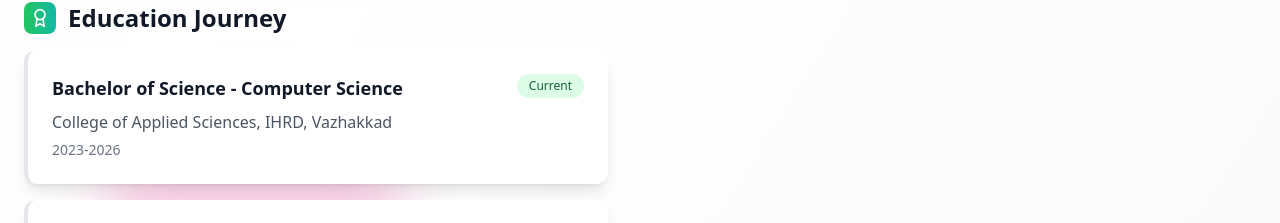
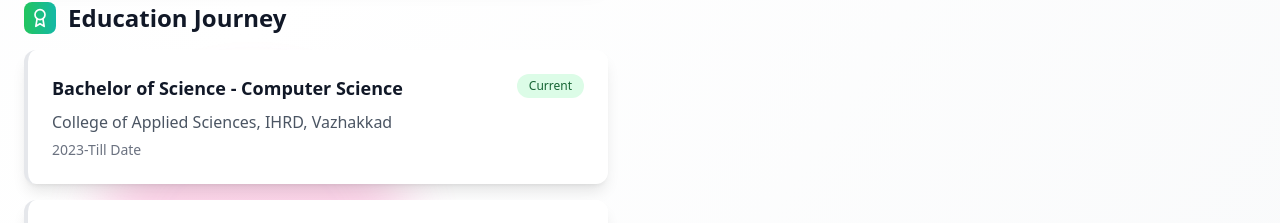
Before and after one commit to shabeer-wms/shabeer-wms.github.io, a React (Vite) app: page / in a window 1280 px wide. Shown: the part 2492-2715 px from the top of the page. Built offline with nearby package versions, Linux system fonts and the light colour scheme.

Commit message:
Update education period to '2023-Till Date'

```diff
--- a/src/components/About.tsx
+++ b/src/components/About.tsx
@@ -180,7 +180,7 @@ const About: React.FC = () => {
                   {
                     degree: "Bachelor of Science - Computer Science",
                     institution: "College of Applied Sciences, IHRD, Vazhakkad",
-                    period: "2023-2026",
+                    period: "2023-Till Date",
                     status: "Current"
                   },
                   {
```
